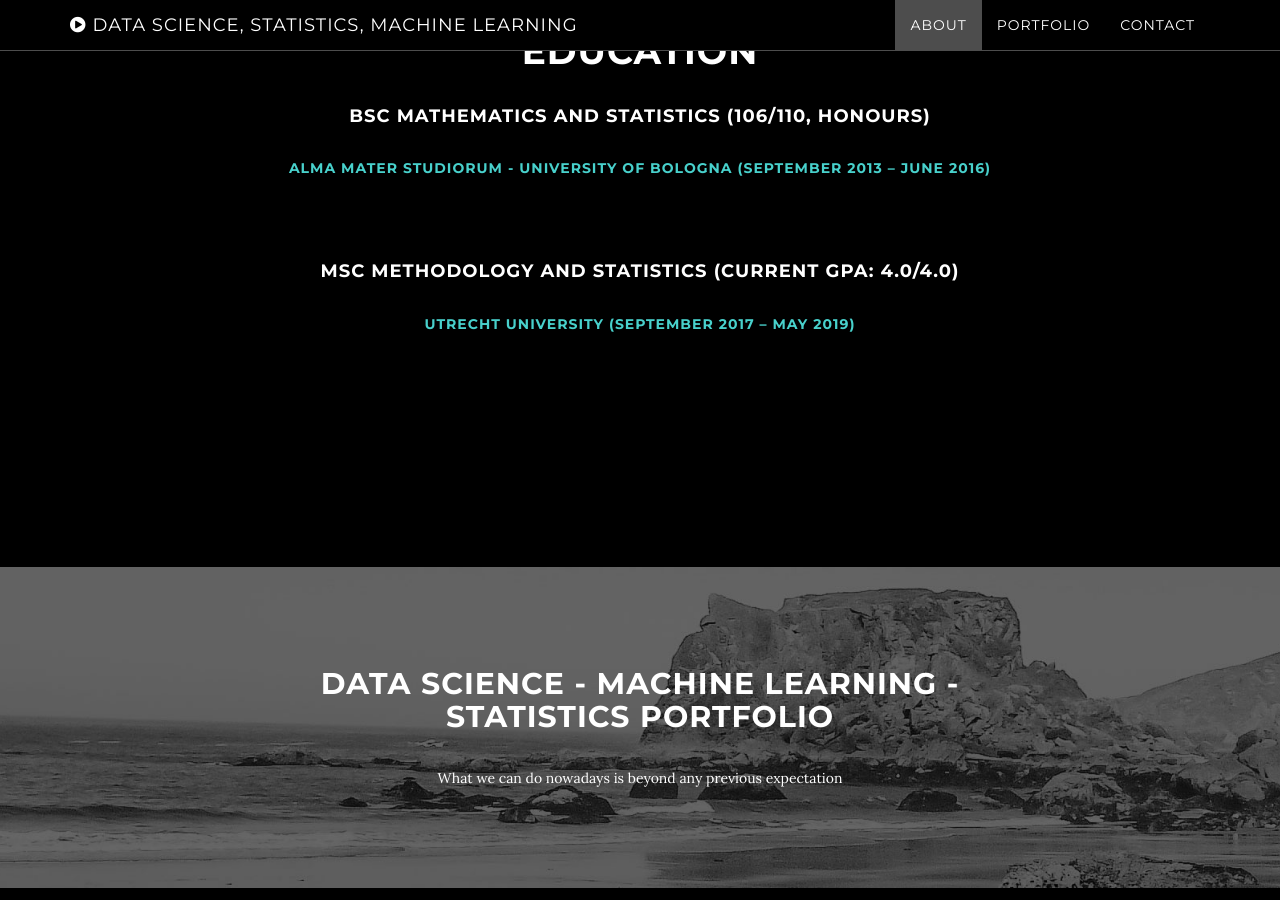
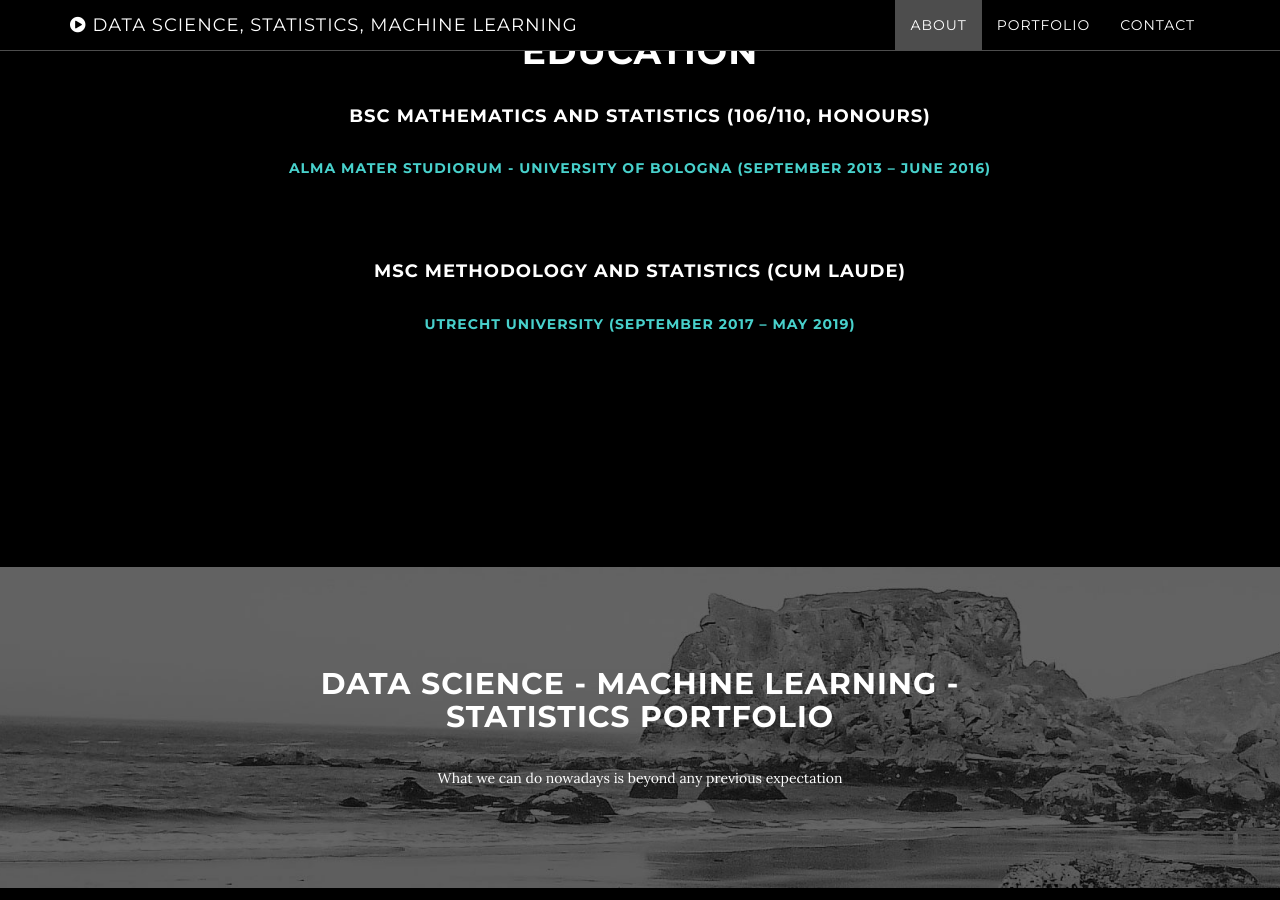
Before and after one commit to AgneseG/AgneseG.github.io, a Jekyll site: the page built from index.html, in a window 1280 px wide and 900 px high, scrolled down 2619 px. Built offline with Jekyll 4.4.1, drawn with Linux system fonts in a browser that asks for light colours.

Commit message:
Update about.html

```diff
--- a/_includes/about.html
+++ b/_includes/about.html
@@ -71,7 +71,7 @@ Cognitive impairments are currently assessed with a paper-and-pencil NPA (neurop
 <h5  style="color:#48D1CC">Alma Mater Studiorum - University of Bologna (September 2013 – June 2016)</h5>
        <h5 style="color:black">Data Science Lab - SIG Machine Learning Applications</h5>
 
-<h4  >MSc Methodology and Statistics (Current GPA: 4.0/4.0)</h4>
+<h4  >MSc Methodology and Statistics (Cum Laude)</h4>
 <h5 style="color:#48D1CC">Utrecht University (September 2017 – May 2019)</h5>
 
     </section>
```
